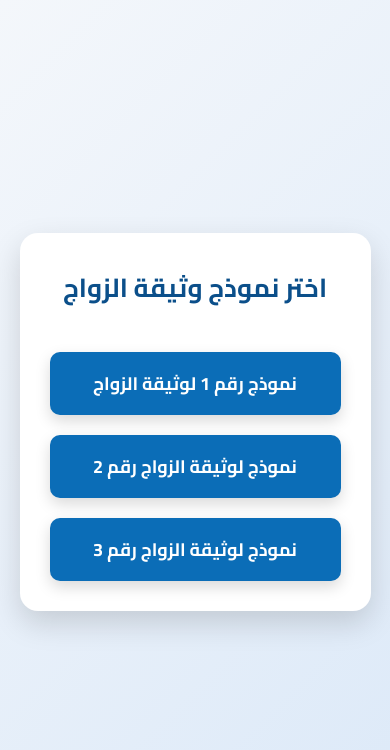
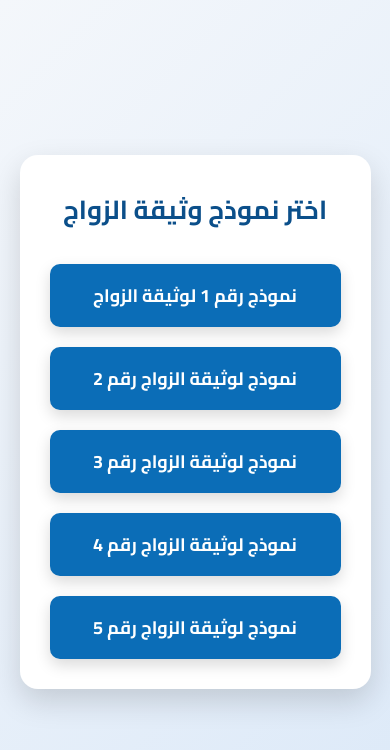
Before and after one commit to adnanhashimgm-hue/Bahrain.mar, a plain HTML site: page index.html in a window 390 px wide. Drawn offline with Linux system fonts and the light colour scheme.

Commit message:
Add files via upload

```diff
--- a/index.html
+++ b/index.html
@@ -72,10 +72,18 @@
 
             .container{
                 padding:30px;
+                margin: 20px 0;
+            }
+
+            body{
+                height: auto;
+                min-height: 100vh;
+                padding: 20px 0;
             }
 
             h1{
                 font-size:26px;
+                margin-bottom: 30px;
             }
 
             .btn{
@@ -104,9 +112,18 @@
             نموذج لوثيقة الزواج رقم 2
         </a>
 
-        <!-- الزر الثالث المضاف حديثاً -->
         <a href="page3.html" class="btn">
             نموذج لوثيقة الزواج رقم 3
+        </a>
+
+        <!-- الزر الرابع المضاف -->
+        <a href="page4.html" class="btn">
+            نموذج لوثيقة الزواج رقم 4
+        </a>
+
+        <!-- الزر الخامس المضاف -->
+        <a href="page5.html" class="btn">
+            نموذج لوثيقة الزواج رقم 5
         </a>
 
     </div>
```
